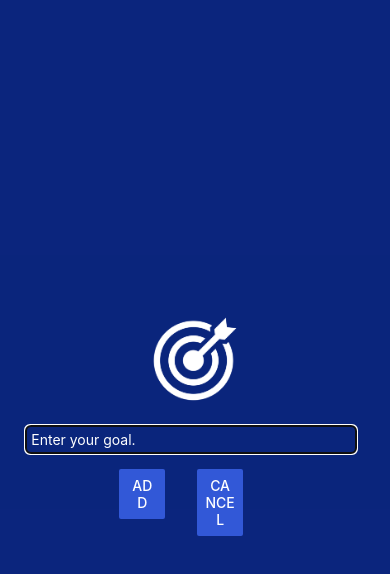
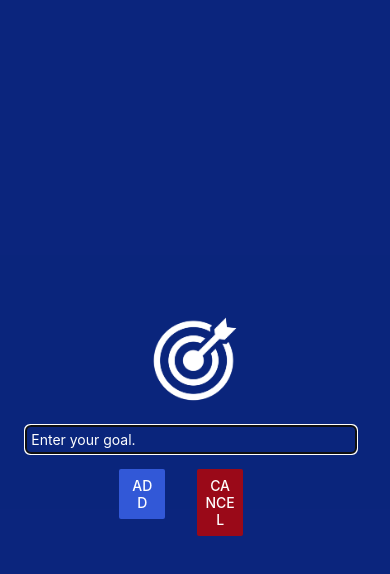
Before and after one commit to aadil42/react-native-course-goal-app, a React Native app: screen / in a window 390 px wide. Both pictures are taken after a click on the button "ADD GOAL". Shown: the top 574 px of the page. Built offline with nearby package versions, Linux system fonts and the light colour scheme.

Commit message:
change cancel button color to red

```diff
--- a/components/GoalInput.js
+++ b/components/GoalInput.js
@@ -29,7 +29,7 @@ const GoalInput = ({addGoalHandler, modalVisibility, hideModal}) => {
                     <Button title="Add" onPress={addGoal} color="#335adaf9" />
                 </View>
                 <View style={styles.button}>
-                    <Button title="Cancel" onPress={hideModal} color="#335adaf9" />
+                    <Button title="Cancel" onPress={hideModal} color="#b90404d3" />
                 </View>
             </View>
         </View>
```
